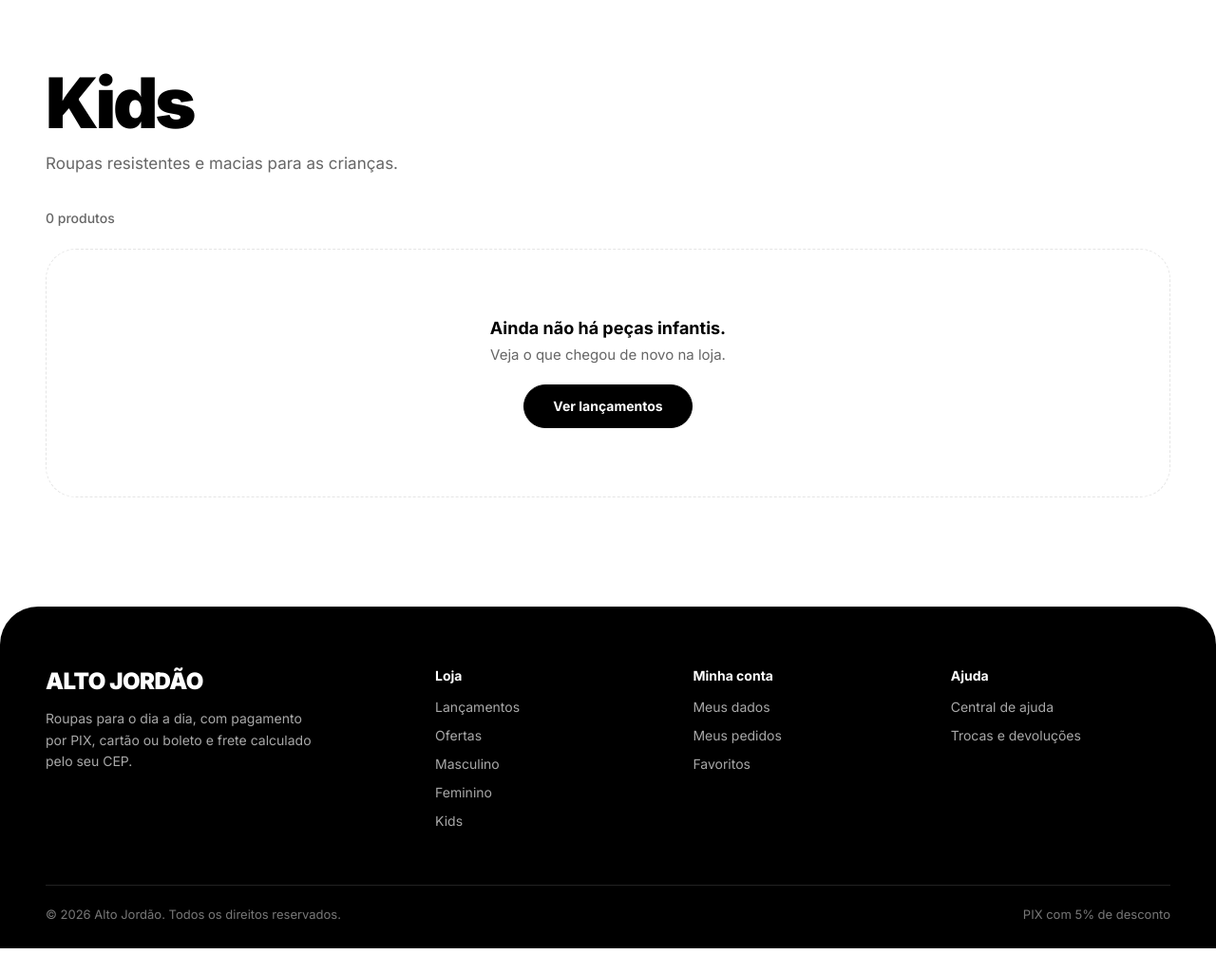
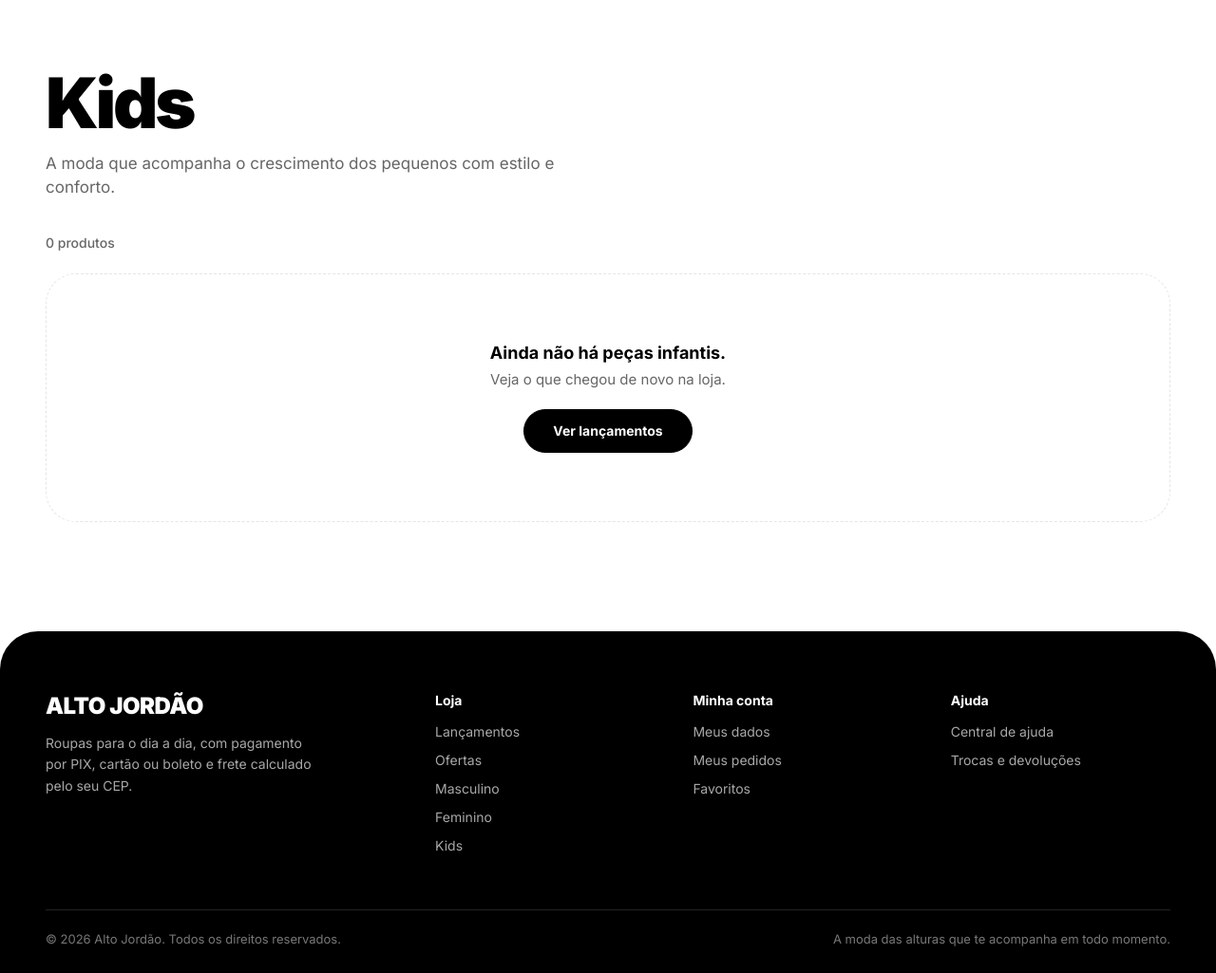
Before and after one commit to piirezrosa/alto_jordao, a PHP site: page /alto_jordao/kids.php in a window 1280 px wide. Shown: the part 73-1098 px from the top of the page at 95% size. Before the commit the page ends 1072 px from the top, so only its background shows below. Run offline with PHP 8.4, Linux system fonts and the light colour scheme; data that the repository does not hold is empty.

Commit message:
Atualiza descrições de seções de produtos para melhor refletir a proposta da loja

```diff
--- a/code/feminino.php
+++ b/code/feminino.php
@@ -5,6 +5,6 @@ $query->execute();
 $produtos = $query->fetchAll(PDO::FETCH_ASSOC);
 
 $aj_titulo = 'Feminino';
-$aj_sub    = 'Peças confortáveis para usar do trabalho ao fim de semana.';
+$aj_sub    = 'A moda que te acompanha em todo momento, com estilo e conforto para todas as ocasiões.';
 $aj_vazio  = 'Ainda não há peças femininas.';
 include 'listagem_view.php';
--- a/code/footer.php
+++ b/code/footer.php
@@ -33,7 +33,7 @@
         </div>
         <div class="aj-footer-base">
             <span>&copy; <?= date('Y') ?> Alto Jordão. Todos os direitos reservados.</span>
-            <span>PIX com 5% de desconto</span>
+            <span>A moda das alturas que te acompanha em todo momento.</span>
         </div>
     </div>
 </footer>
--- a/code/index.php
+++ b/code/index.php
@@ -23,7 +23,7 @@ $destaque = $produtos[0] ?? null;
             <div class="aj-hero-card">
                 <div class="aj-hero-copy">
                     <h1>Nova<br>coleção</h1>
-                    <p>Peças novas chegando toda semana. No PIX você paga 5% menos.</p>
+                    <p>As principais peças da temporada. No PIX você paga 5% menos.</p>
                     <div class="aj-hero-cta">
                         <a class="aj-btn" href="lancamentos.php">Ver lançamentos</a>
                         <a class="aj-btn aj-btn--ghost" href="ofertas.php">Ver ofertas</a>
--- a/code/kids.php
+++ b/code/kids.php
@@ -5,6 +5,6 @@ $query->execute();
 $produtos = $query->fetchAll(PDO::FETCH_ASSOC);
 
 $aj_titulo = 'Kids';
-$aj_sub    = 'Roupas resistentes e macias para as crianças.';
+$aj_sub    = 'A moda que acompanha o crescimento dos pequenos com estilo e conforto.';
 $aj_vazio  = 'Ainda não há peças infantis.';
 include 'listagem_view.php';
--- a/code/lancamentos.php
+++ b/code/lancamentos.php
@@ -3,6 +3,6 @@ require_once 'config.php';
 $produtos = $pdo->query("SELECT * FROM produtos ORDER BY id DESC LIMIT 12")->fetchAll(PDO::FETCH_ASSOC);
 
 $aj_titulo = 'Lançamentos';
-$aj_sub    = 'As 12 peças mais recentes da loja.';
+$aj_sub    = 'Confira as peças mais recentes da moda que te faz bem.';
 $aj_vazio  = 'Nenhum lançamento por enquanto.';
 include 'listagem_view.php';
--- a/code/masculino.php
+++ b/code/masculino.php
@@ -5,6 +5,6 @@ $query->execute();
 $produtos = $query->fetchAll(PDO::FETCH_ASSOC);
 
 $aj_titulo = 'Masculino';
-$aj_sub    = 'Camisetas, moletons e jaquetas para o dia a dia.';
+$aj_sub    = 'A moda que te acompanha com estilo e conforto, para todas as ocasiões.';
 $aj_vazio  = 'Ainda não há peças masculinas.';
 include 'listagem_view.php';
--- a/code/ofertas.php
+++ b/code/ofertas.php
@@ -8,6 +8,6 @@ try {
 $produtos = $query->fetchAll(PDO::FETCH_ASSOC);
 
 $aj_titulo = 'Ofertas';
-$aj_sub    = 'Peças com preço reduzido. O desconto aparece em cada produto.';
+$aj_sub    = 'O desconto que você procura está aqui, aproveite as melhores ofertas da loja.';
 $aj_vazio  = 'Não há ofertas no momento.';
 include 'listagem_view.php';
```
Also changed, not shown: code/listagem_view.php (line endings or trailing spaces).
